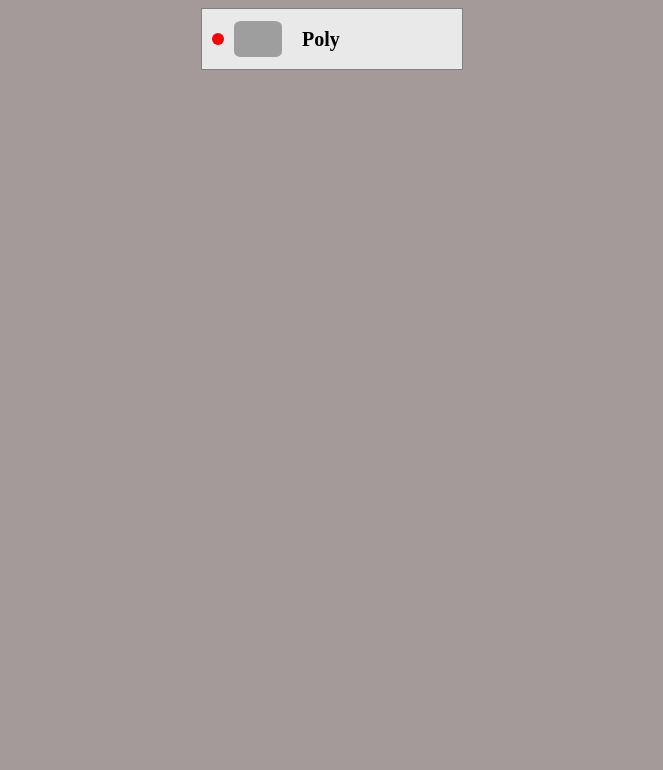
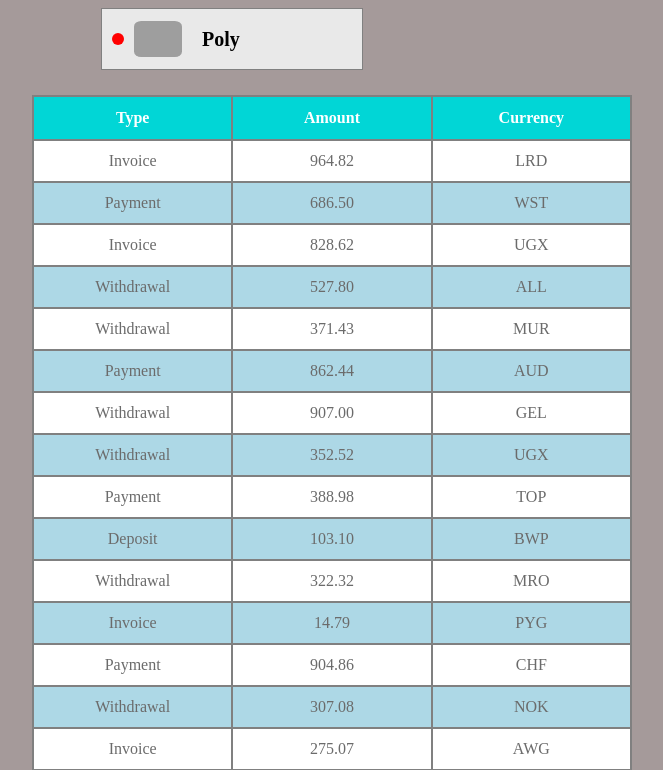
Before and after one commit to RZFalcore/goit-react-hw-01-components, a React (Create React App) app: page / in a window 1280 px wide. Shown: the part 950-1720 px from the top of the page, without its empty margins (308-971 px from the left). Before the commit the page ends 1053 px from the top, so only its background shows below. Built offline with nearby package versions, Linux system fonts and the light colour scheme; grey boxes are pictures that could not be loaded.

Commit message:
Transactions done

```diff
--- a/src/components/App.js
+++ b/src/components/App.js
@@ -2,10 +2,12 @@ import React from 'react';
 import Profile from './Profile/Profile';
 import Statistics from './Statistics/Statistics';
 import FriendsList from './FriendList/FriendList';
+import Transactions from './Transactions/Transactions';
 
 import user from './data/user.json';
 import statisticalData from './data/statistical-data.json';
 import friends from './data/friends.json';
+import transactions from './data/transactions.json';
 
 const App = () => (
   <>
@@ -18,6 +20,7 @@ const App = () => (
     />
     <Statistics title="Upload stats" stats={statisticalData} />
     <FriendsList friends={friends} />
+    <Transactions items={transactions} />
   </>
 );
 
--- /dev/null
+++ b/src/components/Transactions/Transactions.js
@@ -0,0 +1,40 @@
+import React from 'react';
+import PropTypes from 'prop-types';
+
+import styles from './Transactions.module.css';
+
+const Transactions = ({ items }) => (
+  <>
+    <table className={styles.transactionHistory}>
+      <thead>
+        <tr>
+          <th>Type</th>
+          <th>Amount</th>
+          <th>Currency</th>
+        </tr>
+      </thead>
+      <tbody>
+        {items.map(({ id, type, amount, currency }) => (
+          <tr key={id}>
+            <td>{type}</td>
+            <td>{amount}</td>
+            <td>{currency}</td>
+          </tr>
+        ))}
+      </tbody>
+    </table>
+  </>
+);
+
+Transactions.propTypes = {
+  items: PropTypes.arrayOf(
+    PropTypes.shape({
+      id: PropTypes.number.isRequired,
+      type: PropTypes.string.isRequired,
+      amount: PropTypes.number.isRequired,
+      currency: PropTypes.string.isRequired,
+    }),
+  ).isRequired,
+};
+
+export default Transactions;
--- /dev/null
+++ b/src/components/Transactions/Transactions.module.css
@@ -0,0 +1,36 @@
+.transactionHistory {
+    background-color: grey;
+    width: 600px;
+    margin: 20px auto;
+    padding: 0px;
+    text-align: center;
+}
+
+
+
+th {
+    width: 33%;
+    background-color: rgb(1, 214, 214);
+    height: 40px;
+    outline: 1px solid grey;
+    color: white;
+}
+
+tr {
+    height: 40px;
+    background-color: #fff;
+}
+
+tr:nth-child(2n) {
+    background-color: lightblue;
+}
+
+td {
+    font-weight: 14px;
+    color: rgb(107, 107, 107);
+    outline: 1px solid gray;
+}
+
+td::first-letter {
+    text-transform: uppercase;
+}
--- /dev/null
+++ b/src/components/data/transactions.json
@@ -0,0 +1,121 @@
+[{
+        "id": "1e0700a2-5183-4291-85cc-2065a036a683",
+        "type": "invoice",
+        "amount": "964.82",
+        "currency": "LRD"
+    },
+    {
+        "id": "a30f821b-4d25-4ff0-abdd-e340b3f0dd2b",
+        "type": "payment",
+        "amount": "686.50",
+        "currency": "WST"
+    },
+    {
+        "id": "44dca67a-8e5a-4798-bf8e-b15efd4e1abd",
+        "type": "invoice",
+        "amount": "828.62",
+        "currency": "UGX"
+    },
+    {
+        "id": "ea8ed3dc-2b68-4a53-905a-53ecb0adef33",
+        "type": "withdrawal",
+        "amount": "527.80",
+        "currency": "ALL"
+    },
+    {
+        "id": "ea76146a-0b00-4b80-bc02-a8c822176712",
+        "type": "withdrawal",
+        "amount": "371.43",
+        "currency": "MUR"
+    },
+    {
+        "id": "63ca02f9-d637-46b5-9237-f3b24425e029",
+        "type": "payment",
+        "amount": "862.44",
+        "currency": "AUD"
+    },
+    {
+        "id": "ed0263e8-59a5-4bf1-87e0-2bb88e53dc34",
+        "type": "withdrawal",
+        "amount": "907.00",
+        "currency": "GEL"
+    },
+    {
+        "id": "6013bad0-750c-4691-8bc2-d8f2b43969c4",
+        "type": "withdrawal",
+        "amount": "352.52",
+        "currency": "UGX"
+    },
+    {
+        "id": "252c7be4-8b06-4fa7-8d42-61fb835b70d5",
+        "type": "payment",
+        "amount": "388.98",
+        "currency": "TOP"
+    },
+    {
+        "id": "4eaab41b-b967-40ac-82ed-85fc66f646f1",
+        "type": "deposit",
+        "amount": "103.10",
+        "currency": "BWP"
+    },
+    {
+        "id": "9648a350-8469-42d5-8bf3-18090de5fe67",
+        "type": "withdrawal",
+        "amount": "322.32",
+        "currency": "MRO"
+    },
+    {
+        "id": "9c5c25fb-1a95-4b2f-8d1f-4c4426d677cc",
+        "type": "invoice",
+        "amount": "14.79",
+        "currency": "PYG"
+    },
+    {
+        "id": "43ef232c-80e9-4d6f-b48a-b22405620de3",
+        "type": "payment",
+        "amount": "904.86",
+        "currency": "CHF"
+    },
+    {
+        "id": "5161682e-e620-4019-ab0a-24ceb10fbd20",
+        "type": "withdrawal",
+        "amount": "307.08",
+        "currency": "NOK"
+    },
+    {
+        "id": "7b119d71-42e6-4c42-a141-6818b07bb9ff",
+        "type": "invoice",
+        "amount": "275.07",
+        "currency": "AWG"
+    },
+    {
+        "id": "a4f65722-65c4-4c28-b1f4-b8ed988bb205",
+        "type": "deposit",
+        "amount": "213.10",
+        "currency": "STD"
+    },
+    {
+        "id": "c6e5784b-0ca3-48d6-86e5-b5128af5a523",
+        "type": "invoice",
+        "amount": "116.11",
+        "currency": "CUP CUC"
+    },
+    {
+        "id": "c9ebed6a-3a02-4b49-ac0d-0534b51f2bfd",
+        "type": "invoice",
+        "amount": "878.67",
+        "currency": "HKD"
+    },
+    {
+        "id": "a4a98b0e-b22c-438b-9f83-de2df52110c8",
+        "type": "invoice",
+        "amount": "725.03",
+        "currency": "UYU UYI"
+    },
+    {
+        "id": "b39bfa7a-0166-4c47-94d6-87d20590f746",
+        "type": "payment",
+        "amount": "405.45",
+        "currency": "MDL"
+    }
+]
```
